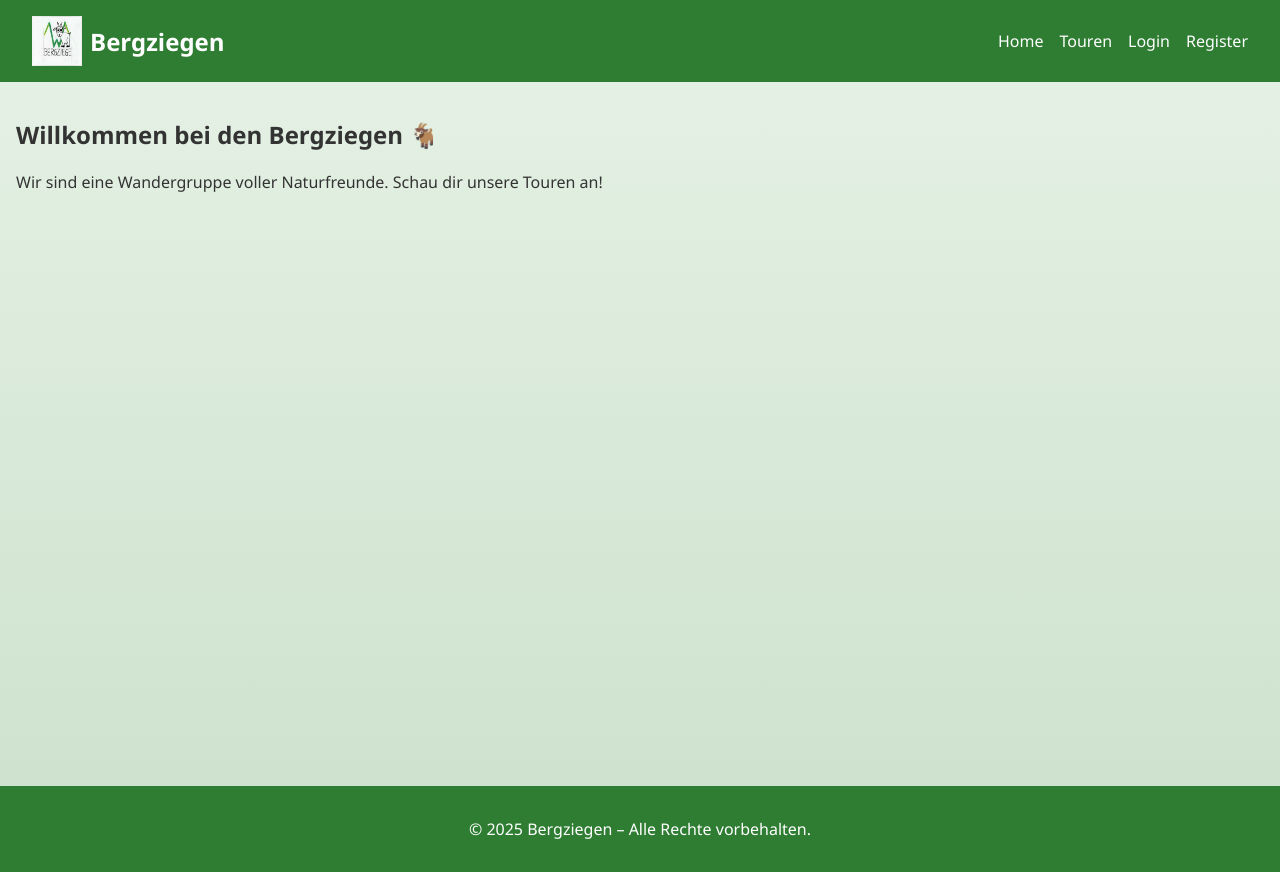
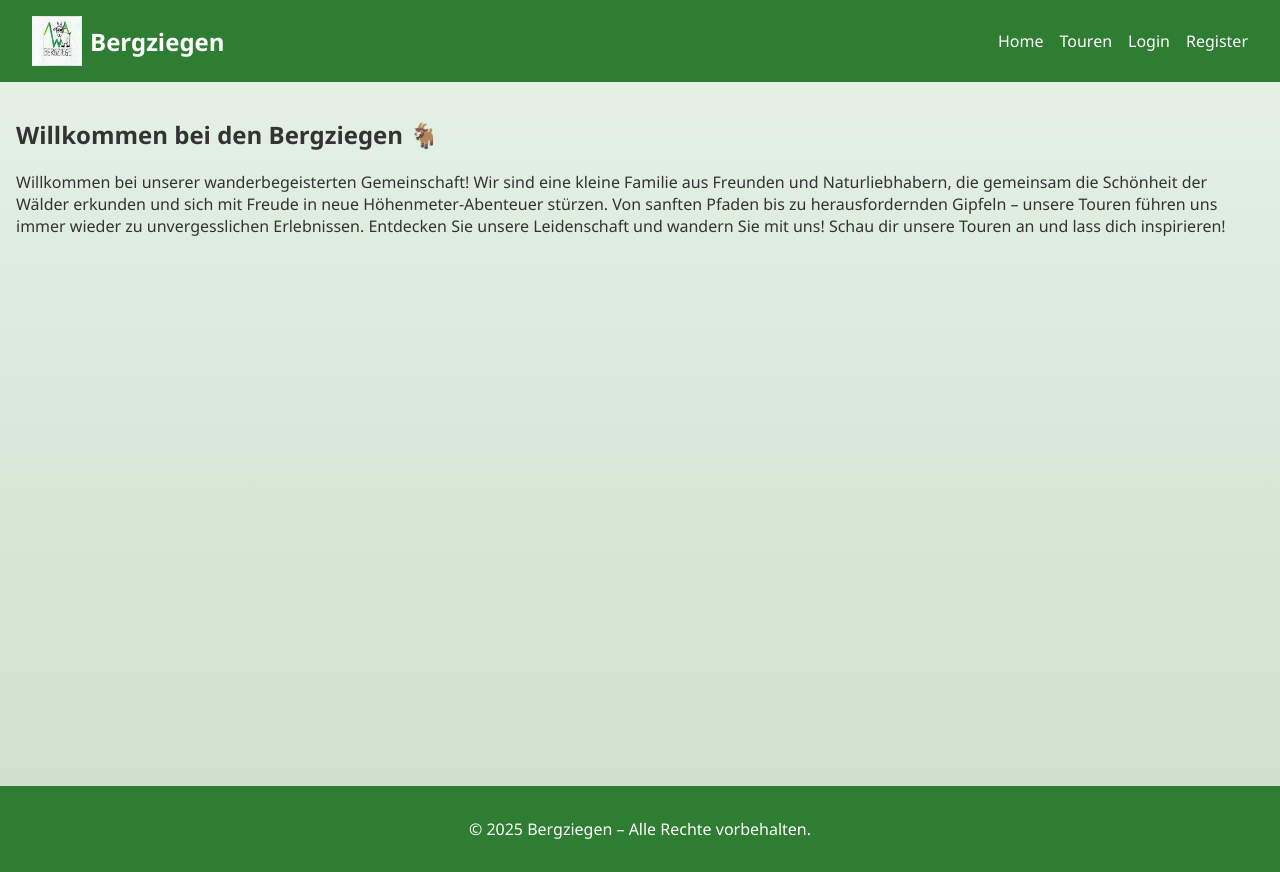
Before and after one commit to RalfHof/Bergziegen-, a Next.js app: page / in a window 1280 px wide. Built offline with nearby package versions, Linux system fonts and the light colour scheme.

Commit message:
begrüssung

```diff
--- a/src/app/page.tsx
+++ b/src/app/page.tsx
@@ -3,7 +3,13 @@ export default function HomePage() {
     return (
       <section>
         <h1>Willkommen bei den Bergziegen 🐐</h1>
-        <p>Wir sind eine Wandergruppe voller Naturfreunde. Schau dir unsere Touren an!</p>
+        <p>Willkommen bei unserer wanderbegeisterten Gemeinschaft! Wir sind eine kleine
+        Familie aus Freunden und Naturliebhabern, die gemeinsam die Schönheit der
+        Wälder erkunden und sich mit Freude in neue Höhenmeter-Abenteuer stürzen.
+        Von sanften Pfaden bis zu herausfordernden Gipfeln – unsere Touren führen
+        uns immer wieder zu unvergesslichen Erlebnissen. Entdecken Sie unsere
+        Leidenschaft und wandern Sie mit uns! Schau dir unsere Touren an und lass
+        dich inspirieren!</p>
       </section>
     );
   }
```
